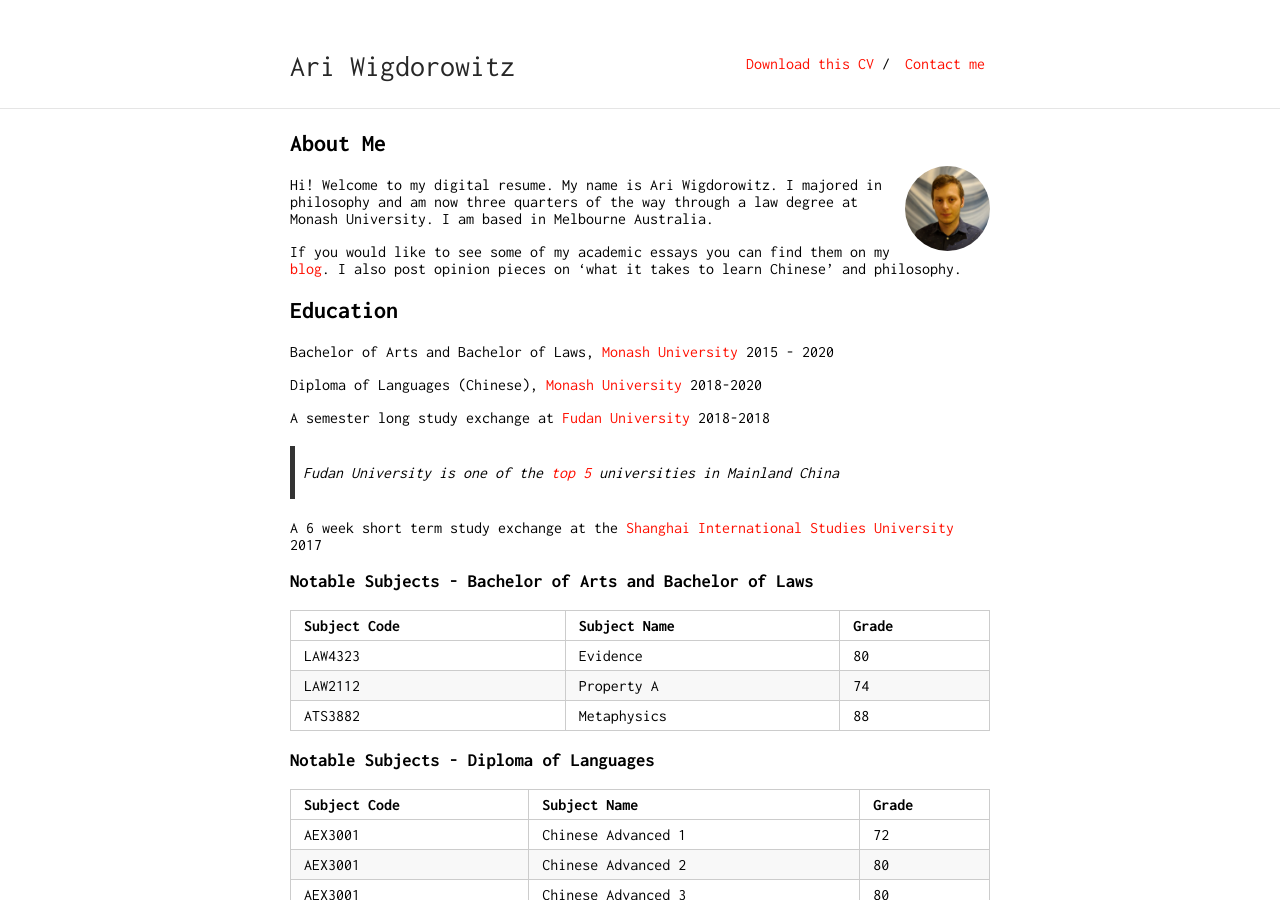
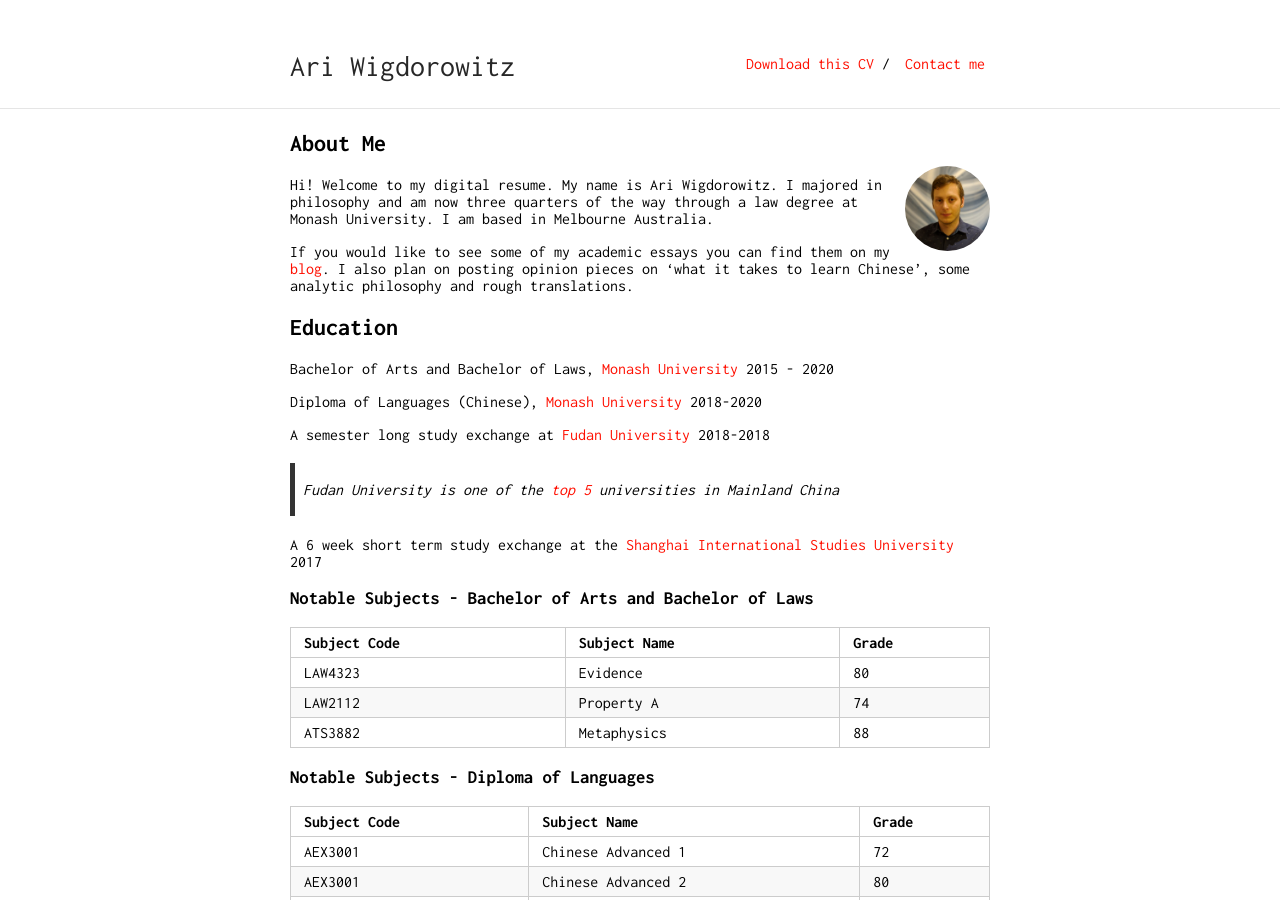
Before and after one commit to Wigdo/cv, a Jekyll site: the page built from index.md, in a window 1280 px wide and 900 px high. Built offline with Jekyll 4.4.1, drawn with Linux system fonts in a browser that asks for light colours; our own code applies the rules of GitHub Pages for plain Markdown files.

Commit message:
Update index.md

```diff
--- a/index.md
+++ b/index.md
@@ -8,7 +8,7 @@ layout: default
 
 Hi! Welcome to my digital resume. My name is Ari Wigdorowitz. I majored in philosophy and am now three quarters of the way through a law degree at Monash University. I am based in Melbourne Australia.
 
-If you would like to see some of my academic essays you can find them on my [blog](https://wigdo.github.io/papyrus). I also post opinion pieces on 'what it takes to learn Chinese' and philosophy.
+If you would like to see some of my academic essays you can find them on my [blog](https://wigdo.github.io/papyrus). I also plan on posting opinion pieces on 'what it takes to learn Chinese', some analytic philosophy and rough translations.
 
 ## Education
 
```
